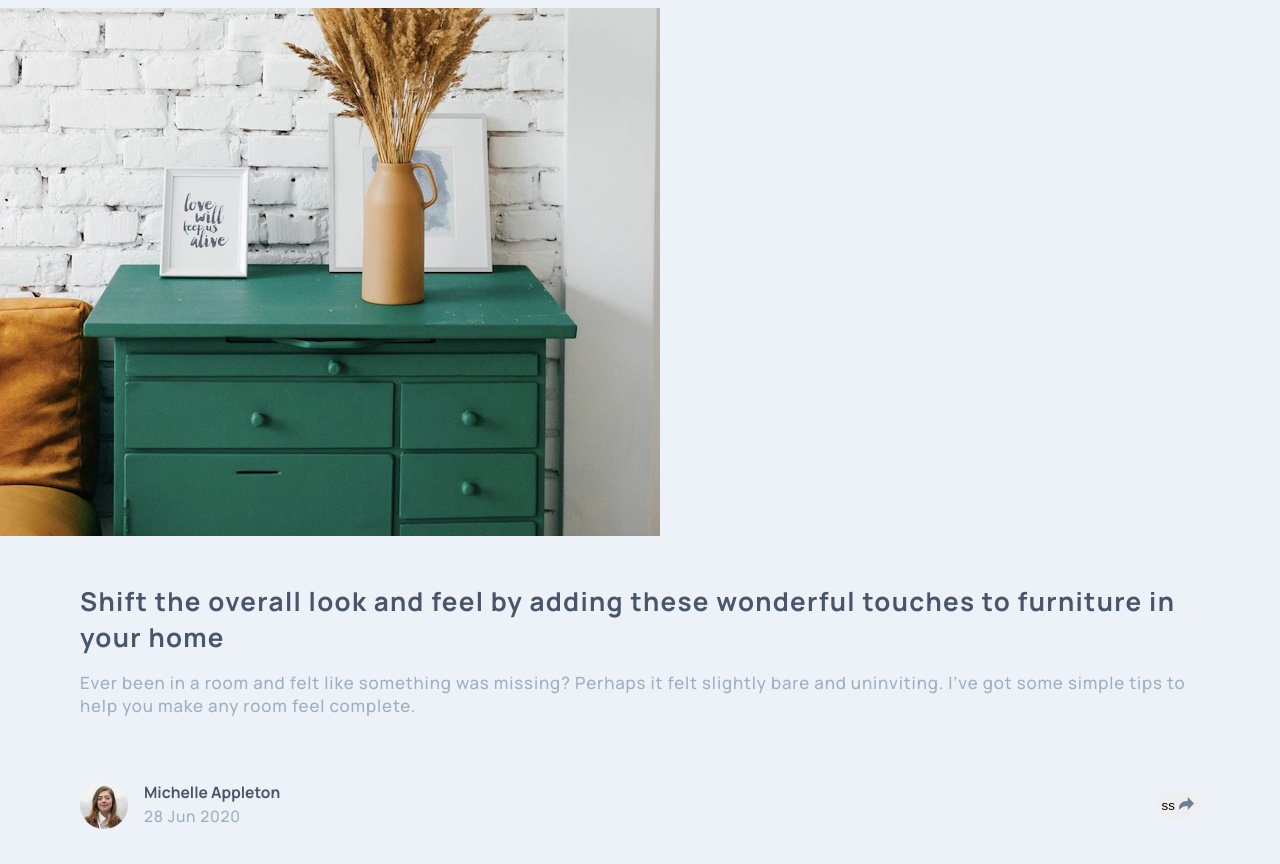
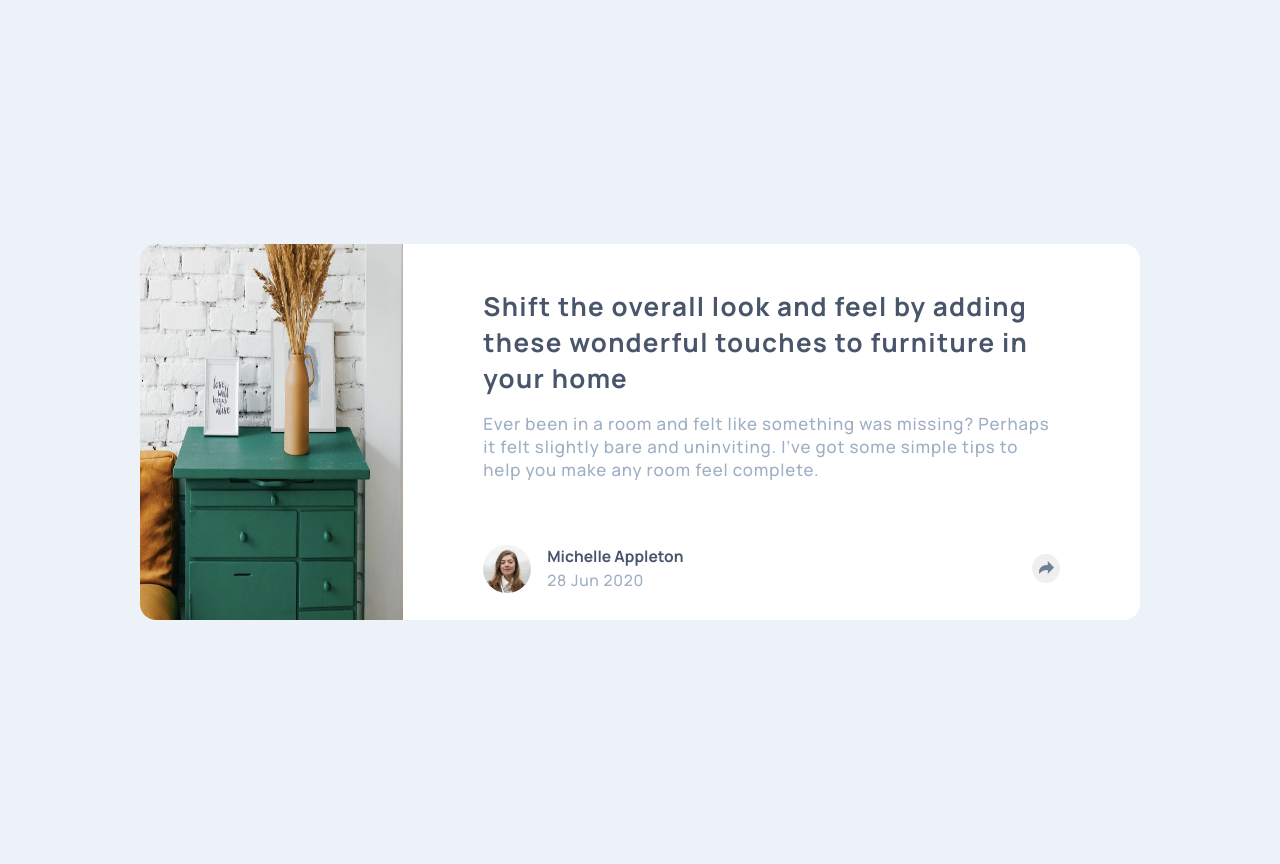
Before and after one commit to Tink3rball3r/article-preview-component-master, a plain HTML site: page index.html in a window 1280 px wide. Drawn offline with Linux system fonts and the light colour scheme.

Commit message:
accessibility issues

```diff
--- a/CSS/main.css
+++ b/CSS/main.css
@@ -41,7 +41,7 @@ body {
   margin: 2rem 0;
 }
 
-.card {
+.main {
   width: 90%;
   max-width: 600px;
   border-radius: 1rem;
@@ -49,7 +49,7 @@ body {
   position: relative;
 }
 
-.card .card__image {
+.main .card__image {
   width: 100%;
   border-radius: 1rem 1rem 0 0;
 }
@@ -171,13 +171,13 @@ body {
   p {
     font-size: 1.3em;
   }
-  .card {
+  .main {
     display: -webkit-box;
     display: -ms-flexbox;
     display: flex;
     max-width: 1000px;
   }
-  .card .card__image {
+  .main .card__image {
     display: block;
     height: 100%;
     border-radius: 1rem 0 0 1rem;
--- a/index.html
+++ b/index.html
@@ -25,7 +25,7 @@
         <img class="card__auther__image" src="/images/avatar-michelle.jpg" alt="">
         <h2 class="card__auther__name">Michelle Appleton</h2>
         <p class="card__auther__date">28 Jun 2020</p>
-        <button class="card__button" id="share-btn">ss
+        <button class="card__button" id="share-btn">
           <svg xmlns="http://www.w3.org/2000/svg" width="15" height="13">
             <path fill="#6E8098"
               d="M15 6.495L8.766.014V3.88H7.441C3.33 3.88 0 7.039 0 10.936v2.049l.589-.612C2.59 10.294 5.422 9.11 8.39 9.11h.375v3.867L15 6.495z" />
```
